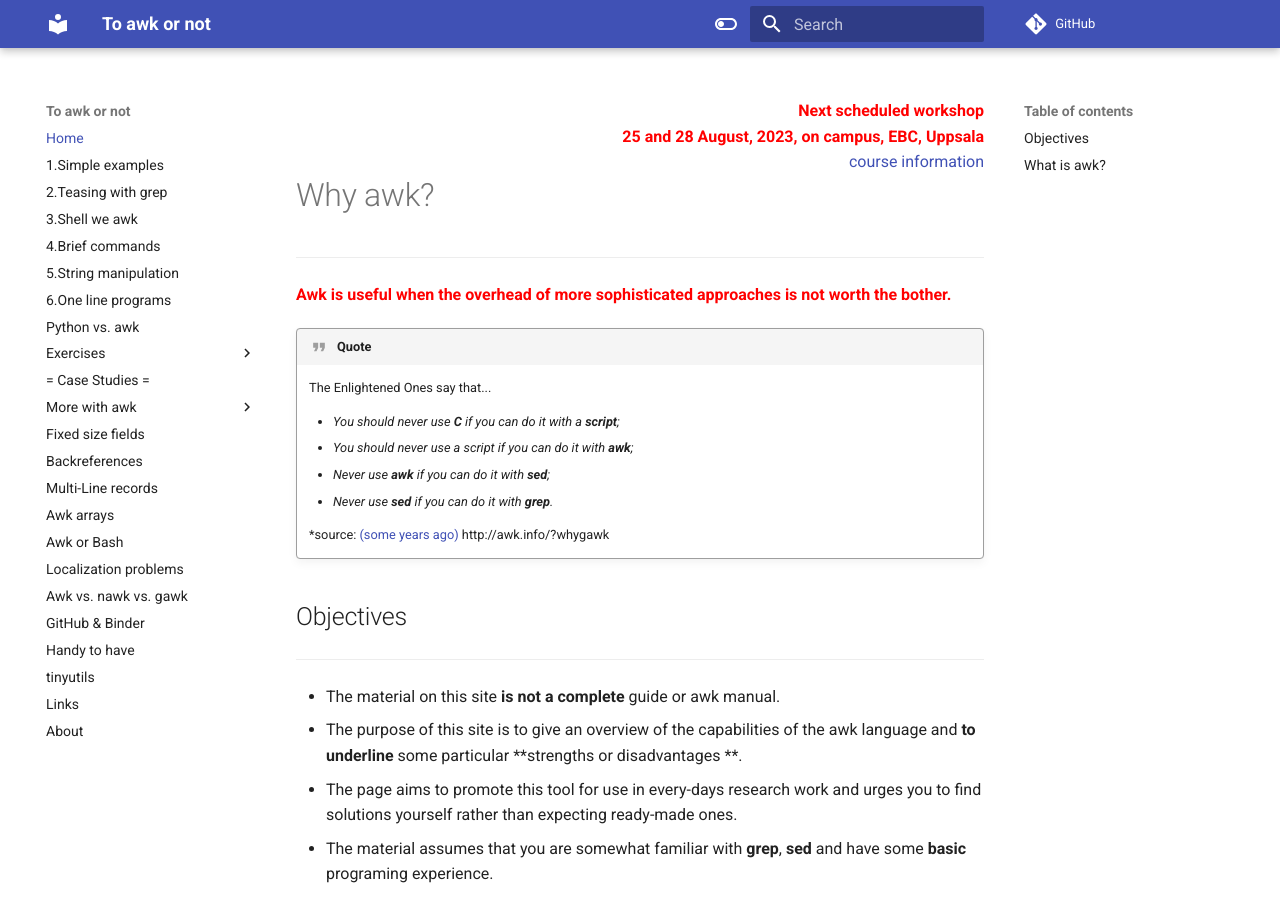
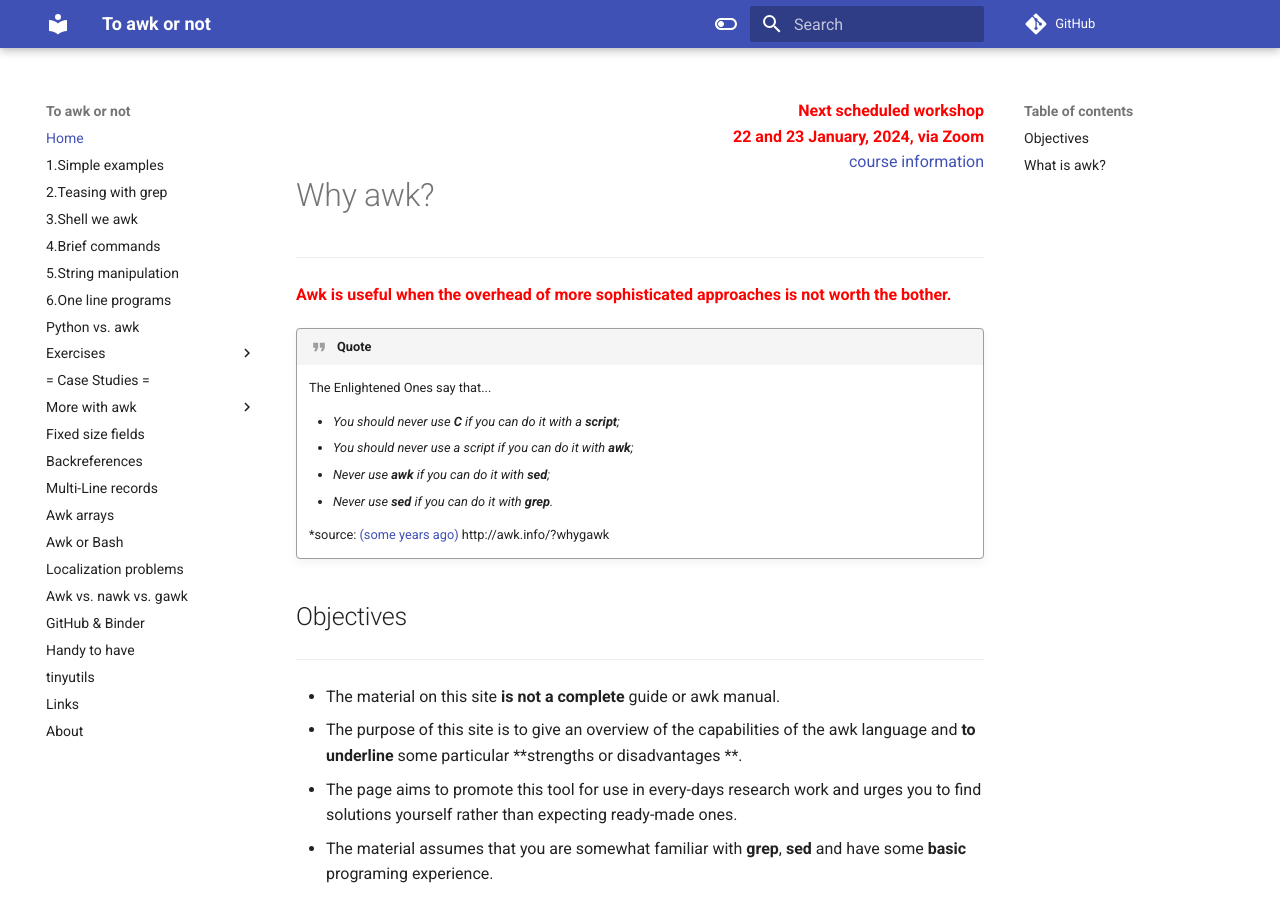
Before and after one commit to pmitev/to-awk-or-not, an MkDocs documentation site: the page built from docs/index.md, in a window 1280 px wide and 900 px high. Built offline with MkDocs 1.6.1 and Material for MkDocs 9.7.7, drawn with Linux system fonts in a browser that asks for light colours; comment, search, counter and statistics services are not loaded.

Commit message:
next workshop info update

```diff
--- a/docs/index.md
+++ b/docs/index.md
@@ -1,6 +1,6 @@
 <div style="text-align: right"> <font color="red"><strong>
 Next scheduled workshop</br>
-25 and 28 August, 2023, on campus, EBC, Uppsala</strong></font></br>
+22 and 23 January, 2024, via Zoom</strong></font></br>
 <a href="https://uppmax.uu.se/support-sv/courses-and-workshops/awk-workshop" target="_blank" rel="nofollow">course information</a>
 </div>
 
```
